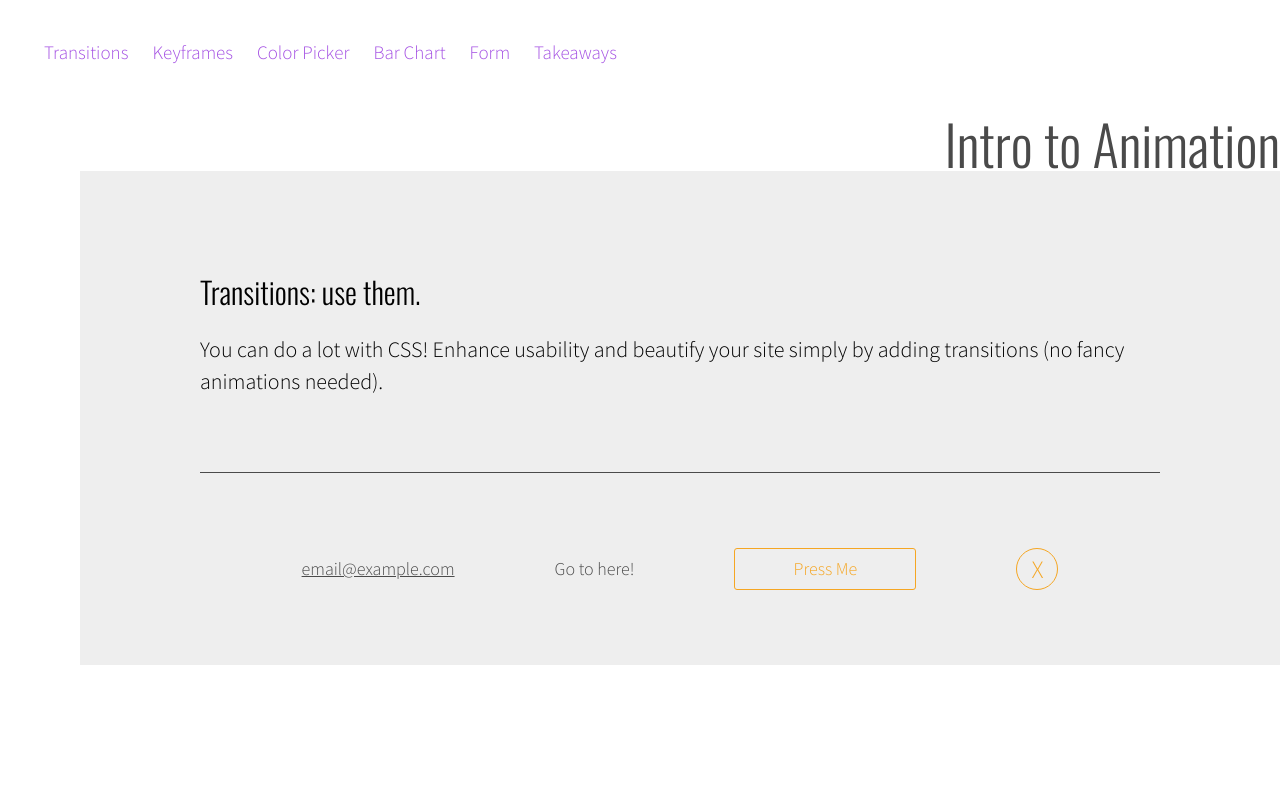
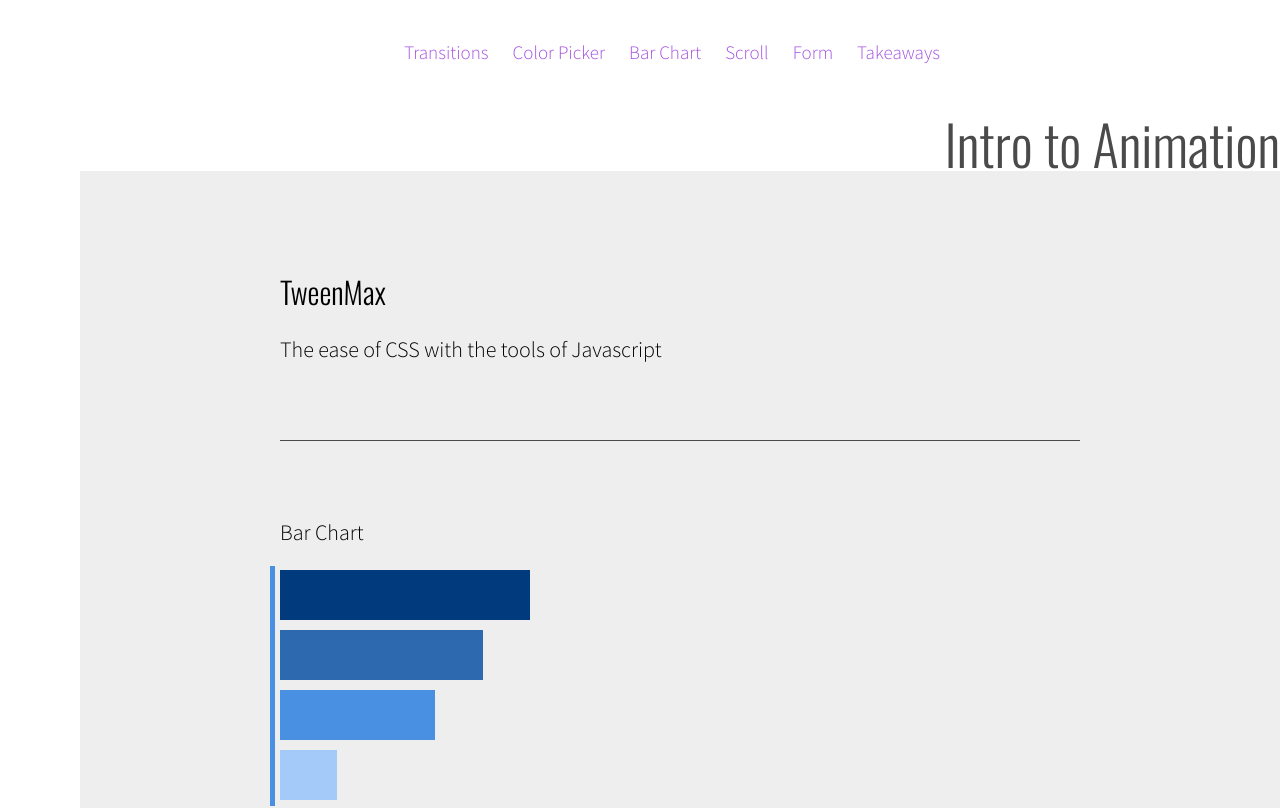
Before and after one commit to kitsbits/Animations, a React (Create React App) app: page / in a window 1280 px wide. Shown: the top 808 px of the page. Built offline with nearby package versions, Linux system fonts and the light colour scheme.

Commit message:
add Scroll component; cleanup code

```diff
--- a/src/components/BarChart.js
+++ b/src/components/BarChart.js
@@ -17,36 +17,42 @@
   user-select: none;
 `;
 
-const Row = styled.div`
+const ChartWrapper = styled.div`
   position: relative;
   margin: 0 auto 50px;
   max-width: 80%;
-  &:not(:last-child) {
-    border-bottom: 1px solid ${colors.darkGrey};
-  }
-  &.chart {
   &:before {
     content: '';
     position: absolute;
     top: 50px;
     left: -10px;
     width: 5px;
-      height: calc(100% - 100px);
+    height: calc(100% - 130px);
     background-color: ${barColors[2]};
-    }
   }
 `;
 
 const P = styled(PDefault)`
   &.click {
+    display: inline-block;
     cursor: pointer;
     transition: all 0.35s ease;
     position: relative;
     &:hover {
-      color: ${barColors[0]};
+      color: ${barColors[2]};
       transform: translateX(10px);
     }
   }
+`;
+
+const Chart = styled.div`
+  margin-bottom: 10px;
+`;
+
+const Bar = styled.div`
+  width: 20px;
+  height: 50px;
+  margin-bottom: 10px;
 `;
 
 
@@ -61,7 +67,9 @@
 
   animateInChart = () => {
     const { data } = this.state;
+    // const bars = this.chartRef.children;
     const bars = document.getElementById('chart').children;
+    // TweenMax.staggerTo(bars, 0.75, { width: 250, backgroundColor: barColors[0] }, 0.25)
     // console.dir(bars);
     _.each(bars, (bar, i) => {
       // console.log(bar);
@@ -73,19 +81,19 @@
     return (
       <Wrapper>
         <WordsWrapper>
-          <BigWords></BigWords>
-          <LittleWords></LittleWords>
+          <BigWords>TweenMax</BigWords>
+          <LittleWords>The ease of CSS with the tools of Javascript</LittleWords>
         </WordsWrapper>
-        <Row className="chart">
+        <ChartWrapper>
           <P>Bar Chart</P>
-          <div id="chart">
-            <div className="bar" />
-            <div className="bar" />
-            <div className="bar" />
-            <div className="bar" />
-          </div>
+          <Chart id="chart">
+            <Bar />
+            <Bar />
+            <Bar />
+            <Bar />
+          </Chart>
           <P onClick={this.animateInChart} className="click"> -- AGAIN!</P>
-        </Row>
+        </ChartWrapper>
       </Wrapper>
     );
   }
--- a/src/components/Form.js
+++ b/src/components/Form.js
@@ -68,7 +68,7 @@
       <Wrapper>
         <WordsWrapper>
           <BigWords>Putting it all together</BigWords>
-          <LittleWords>...in the boringest way possible: forms.</LittleWords>
+          <LittleWords>...in the boringest way possible: forms</LittleWords>
         </WordsWrapper>
         <ContentWrapper>
           <Column className="no-transition">
--- a/src/components/Keyframes.js
+++ /dev/null
@@ -1,59 +0,0 @@
-import React from 'react';
-import styled from 'styled-components';
-
-import { colors } from '../theme';
-import PDefault from '../components/text/PDefault';
-
-const Wrapper = styled.div`
-  padding: 0 100px;
-`;
-
-const Row = styled.div`
-  margin-bottom: 50px;
-  &:not(:last-child) {
-    border-bottom: 1px solid ${colors.darkGrey};
-  }
-`;
-
-const AnimationContainer = styled.div`
-  width: 300px;
-  min-height: 300px;
-  display: inline-block;
-  &:not(:last-child) {
-    margin-right: 50px;
-  }
-`;
-
-
-class Keyframes extends React.Component {
-  render() {
-    return (
-      <Wrapper>
-        <Row>
-          <AnimationContainer>
-            <PDefault>Fade In</PDefault>
-            {/* <div className="fade-in" /> */}
-          </AnimationContainer>
-          <AnimationContainer>
-            <PDefault>Animate ??</PDefault>
-            {/* <div className="grow" /> */}
-          </AnimationContainer>
-          <AnimationContainer>
-            <PDefault>Animate Both</PDefault>
-          </AnimationContainer>
-        </Row>
-        <Row>
-          <AnimationContainer>
-            <PDefault>Multiple Sequences</PDefault>
-            <div className="grow" />
-            <div className="grow" />
-            <div className="grow" />
-            <div className="grow" />
-          </AnimationContainer>
-        </Row>
-      </Wrapper>
-    );
-  }
-}
-
-export default Keyframes;
--- a/src/components/Nav.js
+++ b/src/components/Nav.js
@@ -18,7 +18,7 @@
     flex-direction: row;
     flex-wrap: wrap;
     transform: translate(32px, -40px);
-    align-self: flex-start;
+    align-self: center;
   `}
 `;
 
--- /dev/null
+++ b/src/components/Scroll.js
@@ -0,0 +1,57 @@
+import React from 'react';
+import styled from 'styled-components';
+import { colors } from '../theme';
+import { TweenMax } from 'gsap';
+
+import { WordsWrapper, BigWords, LittleWords } from './styles';
+
+const Wrapper = styled.section``;
+
+const MouseWrapper = styled.div`
+  width: 100px;
+  height: 100px;
+  margin: 0 auto 150px;
+`;
+
+const Svg = styled.svg`
+  height: 96px;
+  width: 57px;
+  stroke: ${colors.darkGrey};
+  fille: none;
+`;
+
+class Scroll extends React.Component {
+  componentDidMount() {
+    this.animateMouse = TweenMax.fromTo('#mouse', 0.85, { y: -5 }, { y: 0, repeat: -1, yoyo: true }).pause();
+    this.animateMouse.play();
+  }
+
+  render() {
+    return (
+      <Wrapper>
+        <WordsWrapper>
+          <BigWords>Animating SVG's is a breeze!</BigWords>
+          <LittleWords>{'Canvas has a built-in <animate> tag, but you can also tween canvas elements'}</LittleWords>
+        </WordsWrapper>
+        <MouseWrapper>
+          <Svg viewBox="0 0 57 96" id="mouse">
+            <rect stroke-width="4" x="2" y="2" width="53" height="92" rx="25" fill="none">
+            </rect>
+            <line x1="28" y1="15" x2="28" y2="20" stroke={colors.darkGrey} strokeWidth="3" strokeLinecap="round">
+              <animate
+                attributeName="y2"
+                from="15"
+                to="25"
+                dur="1.7s"
+                // values="15; 25; 15"
+                repeatCount="indefinite"
+              />
+            </line>
+          </Svg>
+        </MouseWrapper>
+      </Wrapper>
+    );
+  }
+}
+
+export default Scroll;
--- a/src/components/Takeaways.js
+++ b/src/components/Takeaways.js
@@ -45,6 +45,8 @@
         <LittlerWords>The <A href="https://developer.mozilla.org/en-US/docs/Web/API/window/requestAnimationFrame">MDN docs</A> give you the basics, though they are not wholly informative on how or why you should use RequestAnimationFrame.</LittlerWords>
         <LittlerWords>Here's an older post but better <A href="http://creativejs.com/resources/requestanimationframe/index.html">introduction to RequestAnimationFrame</A></LittlerWords>
         <LittlerWords>And a more <A href="https://medium.com/@bdc/gain-motion-superpowers-with-requestanimationframe-ecc6d5b0d9a4">in-depth example</A></LittlerWords>
+        <LittlerWords>Some info on frames more generally and <A href="https://itnext.io/javascript-raf-requestanimationframe-456f8a0d04b0">requestAnimationFrame more specifically</A></LittlerWords>
+        <Quote>An animation is nothing but an illusion because things presented to us are in frames and not in continuous motion.</Quote>
       </WordsWrapper>
       <WordsWrapper>
         <BigWords>Draw on the Canvas</BigWords>
--- a/src/components/Transitions.js
+++ b/src/components/Transitions.js
@@ -27,7 +27,7 @@
       </WordsWrapper>
       <ContentWrapper>
         <a href="#" className="p link">email@example.com</a>
-        <a href="/transitions" className="p underline">Go to here!</a>
+        <a href="#" className="p underline">Go to here!</a>
         <div className="p a-button">Press Me</div>
         <div className="p close">X</div>
       </ContentWrapper>
--- a/src/containers/App.js
+++ b/src/containers/App.js
@@ -8,10 +8,10 @@
 import Form from '../components/Form';
 import Nav from '../components/Nav';
 import Transitions from '../components/Transitions';
-import Keyframes from '../components/Keyframes';
 import BarChart from '../components/BarChart';
 import Takeaways from '../components/Takeaways';
 import ColorPicker from '../components/ColorPicker';
+import Scroll from '../components/Scroll';
 
 const Wrapper = styled.div`
   height: 100vh;
@@ -61,9 +61,9 @@
 
 const components = {
   Transitions,
-  Keyframes,
   'Color Picker': ColorPicker,
   'Bar Chart': BarChart,
+  Scroll,
   Form,
   Takeaways,
 };
@@ -75,8 +75,17 @@
     super();
     this.navItems = _.keysIn(components);
     this.state = {
+      // set to true to enter animation on reload
       hasEntered: true,
-      currentComponent: this.navItems[0],
+      // change index when playing around on a specific page
+      // to stay on that page on reload
+      currentComponent: this.navItems[2],
+      // Transitions: 0
+      // ColorPicker: 1
+      // BarChart: 2
+      // Scroll: 2
+      // Form: 4
+      // Takeaways: 5
     }
   }
 
--- a/src/index.css
+++ b/src/index.css
@@ -69,14 +69,14 @@
   line-height: 40px;
   text-align: center;
   cursor: pointer;
-  color: var(--orange);
-  border: 1px solid var(--orange);
+  color: var(--purple);
+  border: 1px solid var(--purple);
   transition: all 0.35s ease;
 }
 
 .a-button:hover {
   color: white;
-  background-color: var(--orange);
+  background-color: var(--purple);
 }
 
 .underline {
@@ -93,7 +93,7 @@
   left: 50%;
   width: 0;
   height: 2px;
-  background-color: var(--orange);
+  background-color: var(--purple);
   transform: translateX(-50%);
   transition: width 0.35s ease;
 }
@@ -108,20 +108,20 @@
 }
 
 .link:hover {
-  color: var(--orange);
+  color: var(--purple);
 }
 
 .close {
   height: 40px;
   width: 40px;
-  border: 1px solid var(--orange);
+  border: 1px solid var(--purple);
   border-radius: 50px;
   cursor: pointer;
   position: relative;
   display: flex;
   justify-content: center;
   align-items: center;
-  color: var(--orange);
+  color: var(--purple);
   font-size: 25px;
 }
 
@@ -134,7 +134,7 @@
   left: 50%;
   border-radius: 50px;
   transform: translate(-50%, -50%) scale(0.5);
-  border: 1px solid var(--orange);
+  border: 1px solid var(--purple);
   transition: opacity 0.25s ease, transform 0.5s ease;
   opacity: 0;
 }
@@ -145,34 +145,6 @@
 }
 
 /******************/
-/** KEYFRAMES.js **/
-/******************/
-
-.fade-in {
-  width: 75px;
-  height: 100px;
-  background-color: var(--orange);
-  margin-bottom: 25px;
-  opacity: 0;
-  /* animation: name duration timing-function delay iteration-count direction fill-mode; */
-  animation: fadeIn 0.5s ease-in 1s forwards;
-}
-
-.grow {
-  width: 0;
-  height: 100px;
-  background-color: var(--orange);
-  animation: fadeInAndGrow 1s 1s forwards;
-  margin-bottom: 15px;
-}
-
-.bar {
-  width: 20px;
-  height: 50px;
-  margin-bottom: 10px;
-}
-
-/******************/
 /*** BARCHART.js **/
 /******************/
 
```
Lines whose indentation alone changed are shown as unchanged.
